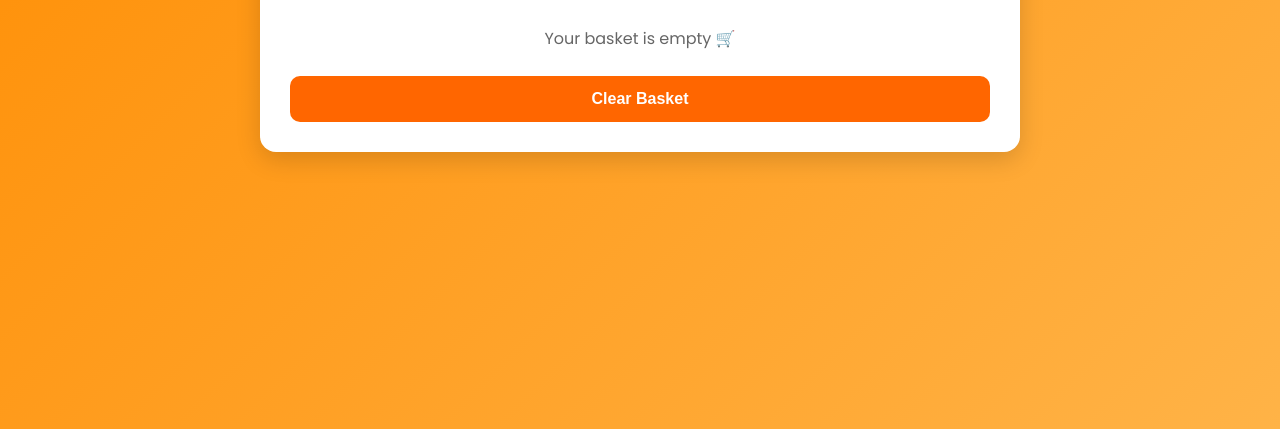
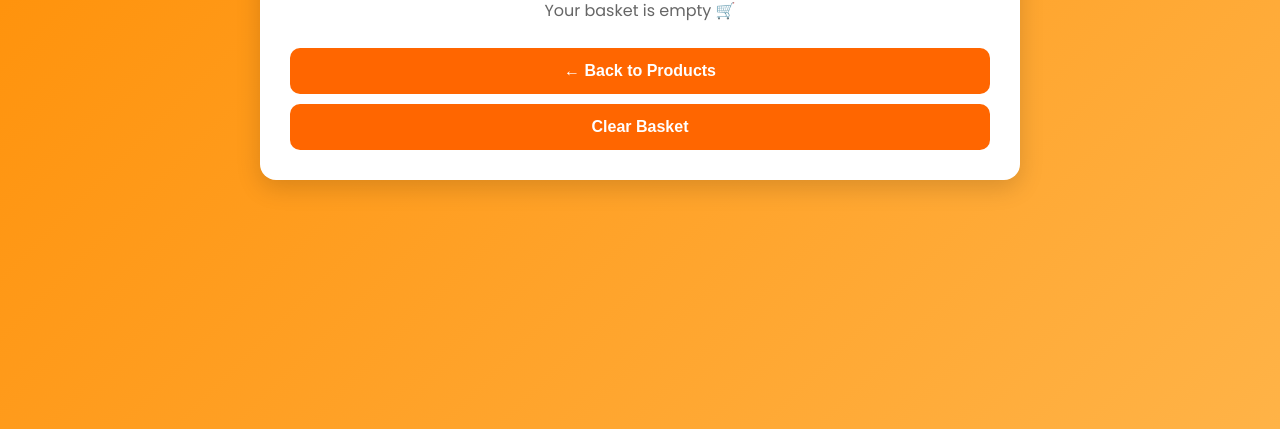
Before and after one commit to Charanteja-madeti/handloom-fashion-, a website: page basket.html in a window 1280 px wide. Shown: the part 371-800 px from the top of the page. Drawn offline with Linux system fonts and the light colour scheme.

Commit message:
Update basket.html

```diff
--- a/basket.html
+++ b/basket.html
@@ -102,10 +102,12 @@
     <div id="basketItems"></div>
     <div class="total" id="totalPrice"></div>
 
-    <div class="buttons">
-      <button id="proceedBtn" onclick="window.location.href='delivery.html'">Proceed to Delivery</button>
-      <button onclick="clearBasket()">Clear Basket</button>
-    </div>
+  <div class="buttons">
+  <button onclick="window.location.href='index.html'">← Back to Products</button>
+  <button id="proceedBtn" onclick="window.location.href='delivery.html'">Proceed to Delivery</button>
+  <button onclick="clearBasket()">Clear Basket</button>
+</div>
+
   </div>
 
   <script>
```
